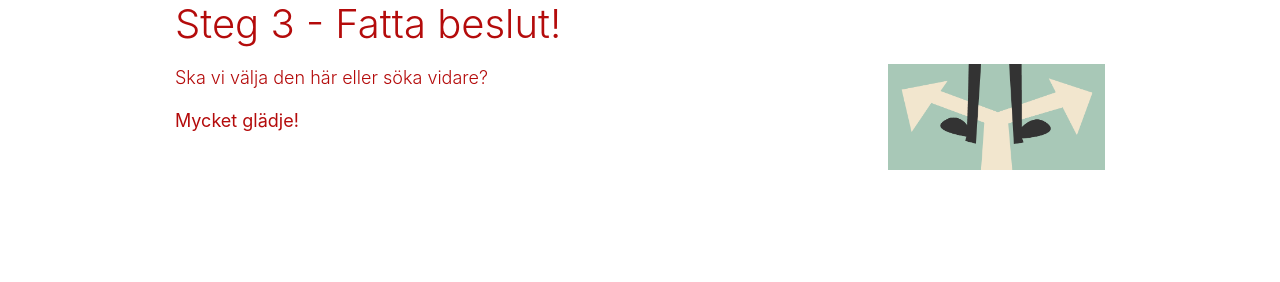
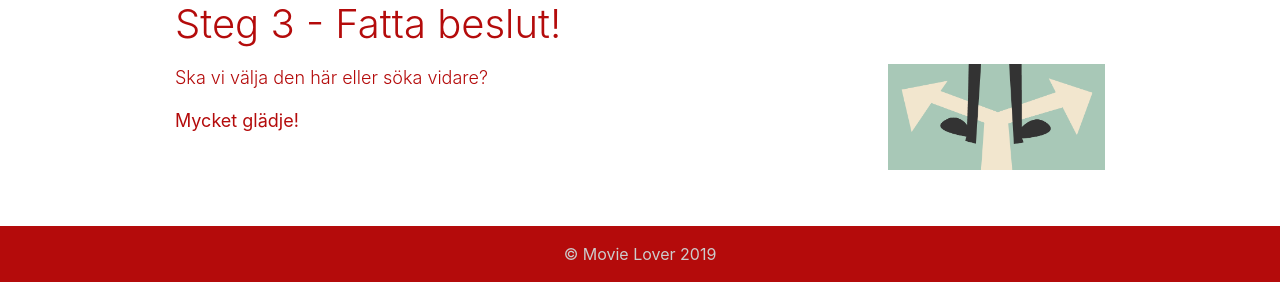
Before and after one commit to maxRudander/movie-lover, a Flask app: page / in a window 1280 px wide. Shown: the part 1366-1648 px from the top of the page. Before the commit the page ends 1536 px from the top, so only its background shows below. Run offline with Flask 2, Linux system fonts and the light colour scheme; some libraries are stand-ins or nearby versions; some web fonts are replaced.

Commit message:
footer fix

```diff
--- a/Topcats/static/css/style.css
+++ b/Topcats/static/css/style.css
@@ -86,15 +86,14 @@ section p {
 }
 
 footer {
-	position: fixed;
 	background-color: rgb(180, 11, 11);
 	padding: 1em 0 0;
-	overflow: hidden;
 	text-align: center;
 }
 
 footer span {
 	color: #ccc;
+	font-weight: 400;
 }
 
 /***** index.html *****/
```
